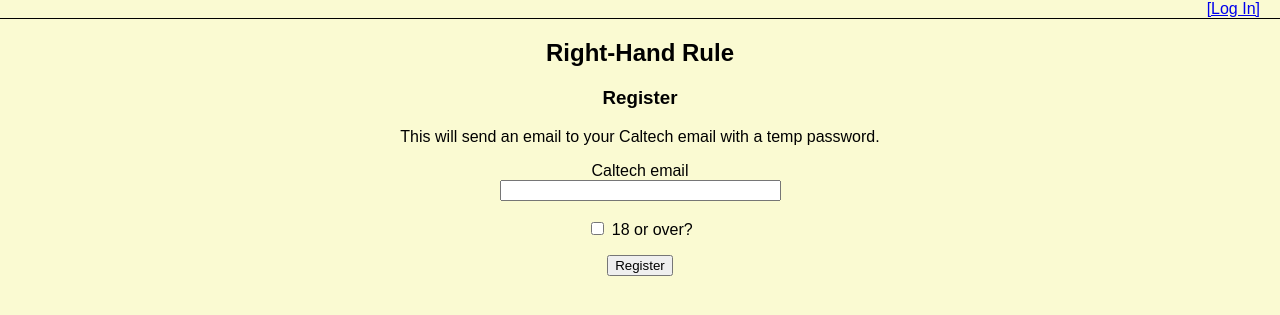
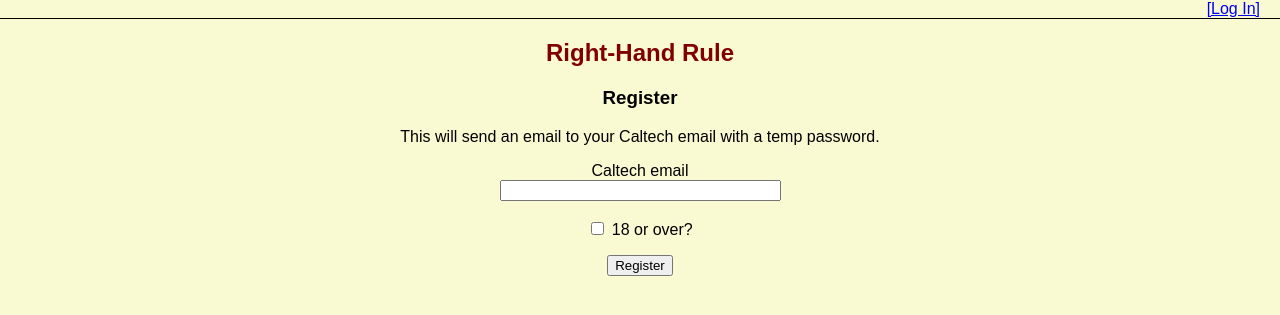
Before and after one commit to davidbelliott/rhr, a Flask app: page /register in a window 1280 px wide. Shown: the top 315 px of the page. Run offline with Flask 2, Linux system fonts and the light colour scheme; parts of the project's set-up code (start-up, migrations or seed data) failed here and were passed over.

Commit message:
Make title maroon

```diff
--- a/static/css/style.css
+++ b/static/css/style.css
@@ -19,11 +19,14 @@
   margin: 0 0 1em 0;
 }
 
+h2 {
+  color: maroon;
+}
+
 .links {
     top: 0;
     left: 0;
     width: 100%;
-    background-color: lightgoldenrodyellow;
     border-bottom: 1px solid black;
     text-align: right;
     padding: 0 20px;
```
